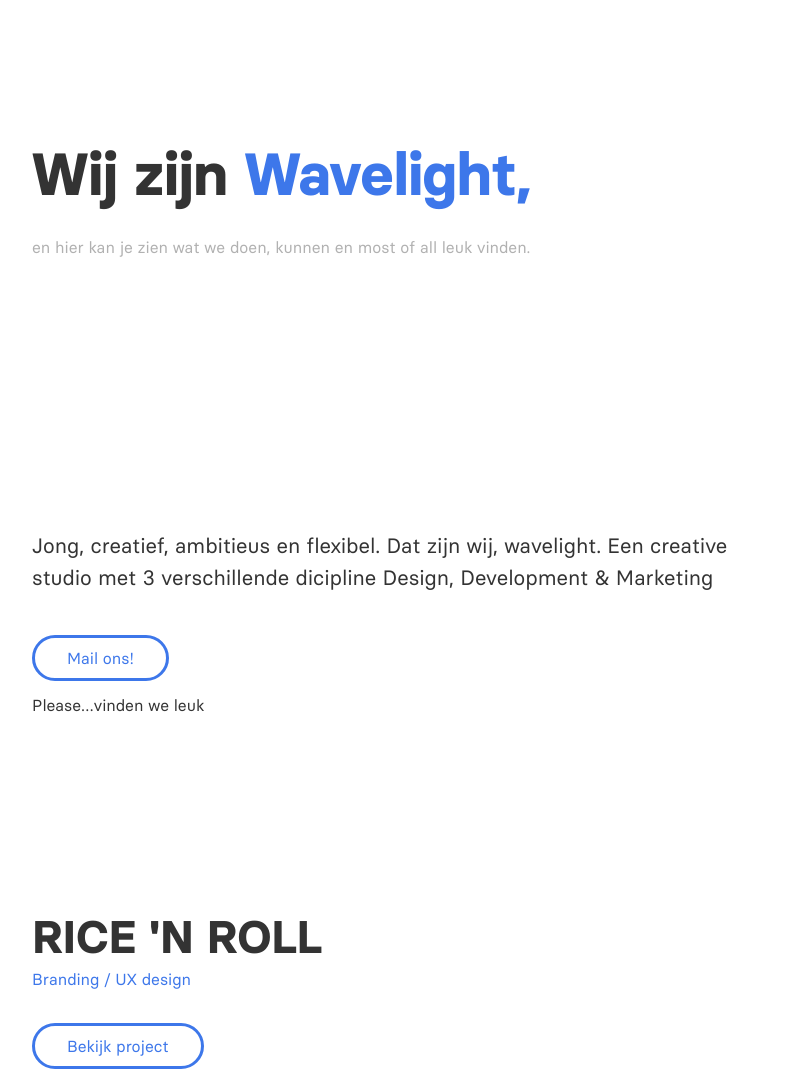
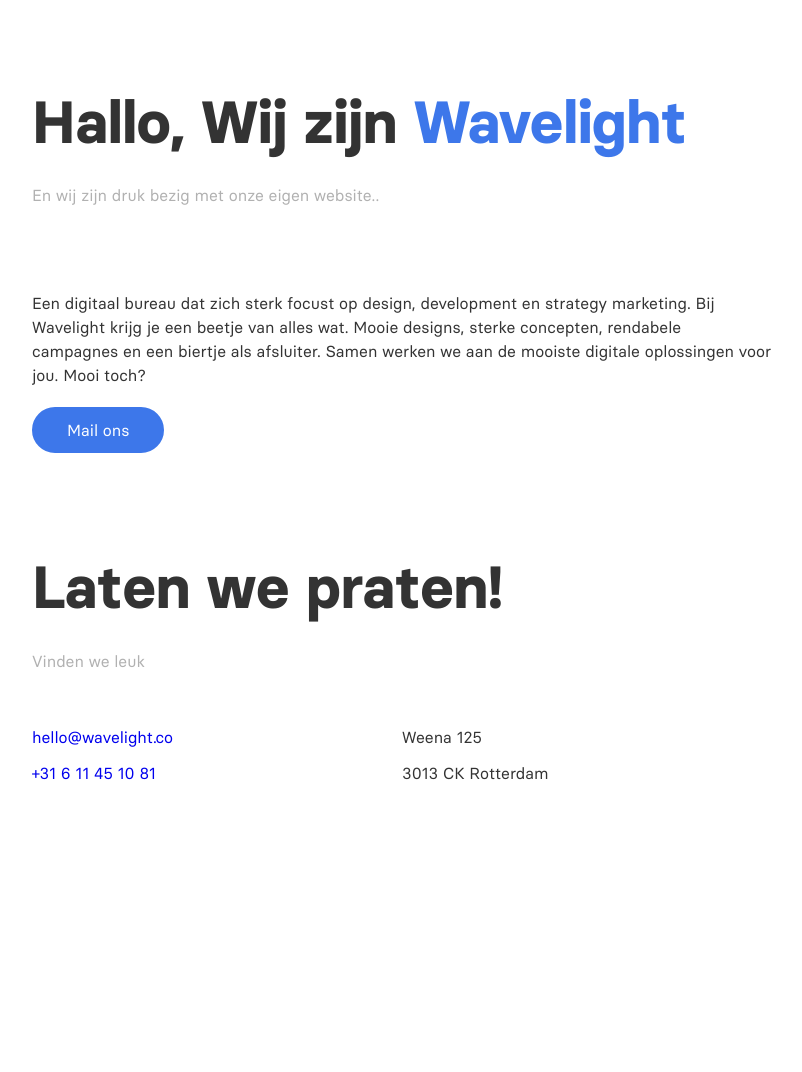
Before and after one commit to DennisTimmers01/wavelight.co, a Gatsby site: page / in a window 1280 px wide. Shown: the top 1072 px of the page, without its empty margins (238-1040 px from the left). After the commit the page ends 828 px from the top, so only its background shows below. Built offline with nearby package versions, Linux system fonts and the light colour scheme; Gatsby itself is replaced by a stand-in of ours; a web font is replaced by a local one.

Commit message:
set placeholder as index page

```diff
--- a/src/pages/index.jsx
+++ b/src/pages/index.jsx
@@ -3,56 +3,63 @@
 import Layout from '../components/layout'
 import Container from '../components/common/Container/styled'
 import Header from '../components/common/Header'
+import Footer from '../components/common/Footer'
 import PageTitle from '../components/common/PageTitle'
 import Intro from '../components/common/Intro'
-// import ResponsiveImage from '../components/common/ReponsiveImage'
-import ImageWrapper from '../components/common/ImageWrapper/styled'
-import Button from '../components/common/Button/'
-import CasePreview from '../components/common/CasePreview'
+import Button from '../components/common/Button'
+import List from '../components/common/List'
+import Column from '../components/common/Container/Column/styled'
 
-const IndexPage = ({data}) => {
-  const casePreviewData = data.allMarkdownRemark.edges
-  return (
-    <Layout>
-      <Header paddingTop="xxxl" paddingBottom="xxxl" >
-        <PageTitle
-          title="Wij zijn "
-          highlight="Wavelight,"
-        />
-        <Intro content="en hier kan je zien wat we doen,
-        kunnen en most of all leuk vinden." />
-      </Header>
-      <ImageWrapper imageSize="60%">
-        {/* <ResponsiveImage image={data}/> */}
-      </ImageWrapper>
-      <Container as="section" paddingTop="xxxl" paddingBottom="xxxl">
-        <q>Jong, creatief, ambitieus en flexibel.
-        Dat zijn wij, wavelight. Een creative studio met 3 verschillende dicipline
-        Design, Development & Marketing</q>
-        <Button value="Mail ons!"/>
-        <p>Please…vinden we leuk</p>
+const IndexPage = () => (
+  <Layout>
+    <Header paddingTop="xxl" paddingBottom="xxl">
+      <PageTitle title="Hallo, Wij zijn " highlight="Wavelight" />
+      <Intro content="En wij zijn druk bezig met onze eigen website.." />
+    </Header>
+    <Container as="section" paddingBottom="xxl">
+      <p>
+        Een digitaal bureau dat zich sterk focust op design, development en
+        strategy marketing. Bij Wavelight krijg je een beetje van alles wat.
+        Mooie designs, sterke concepten, rendabele campagnes en een biertje als
+        afsluiter. Samen werken we aan de mooiste digitale oplossingen voor jou.
+        Mooi toch?
+      </p>
+      <Button
+        href="mailto:hello@wavelight.co"
+        as="a"
+        inverted
+        value="Mail ons"
+      />
+    </Container>
+    <Footer>
+      <Container as="header" paddingBottom="md">
+        <PageTitle title="Laten we praten!" />
+        <Intro content="Vinden we leuk" />
       </Container>
-      <CasePreview data={casePreviewData} />
-    </Layout>
-  )
-}
-
-export const pageQuery = graphql`
-  query IndexQuery {
-    allMarkdownRemark {
-      totalCount
-      edges {
-        node {
-          id
-          frontmatter {
-            title
-            subtitle
-          }
-          htmlAst
-        }
-      }
-    }
-  }
-`
+      <Container withFlex>
+        <Column columnWidth="50%">
+          <List>
+            <li>
+              <a href="mailto:hello@wavelight.co">hello@wavelight.co</a>
+            </li>
+            <li>
+              <a href="tel:0611451081">+31 6 11 45 10 81</a>
+            </li>
+          </List>
+        </Column>
+        <Column columnWidth="50%">
+          <List>
+            <li>
+              <p>Weena 125</p>
+            </li>
+            <li>
+              <p>3013 CK Rotterdam</p>
+            </li>
+          </List>
+        </Column>
+      </Container>
+    </Footer>
+  </Layout>
+)
 
 export default IndexPage
```
Also changed, not shown: src/pages/placeholder.jsx (deleted, +0 -65 lines).
